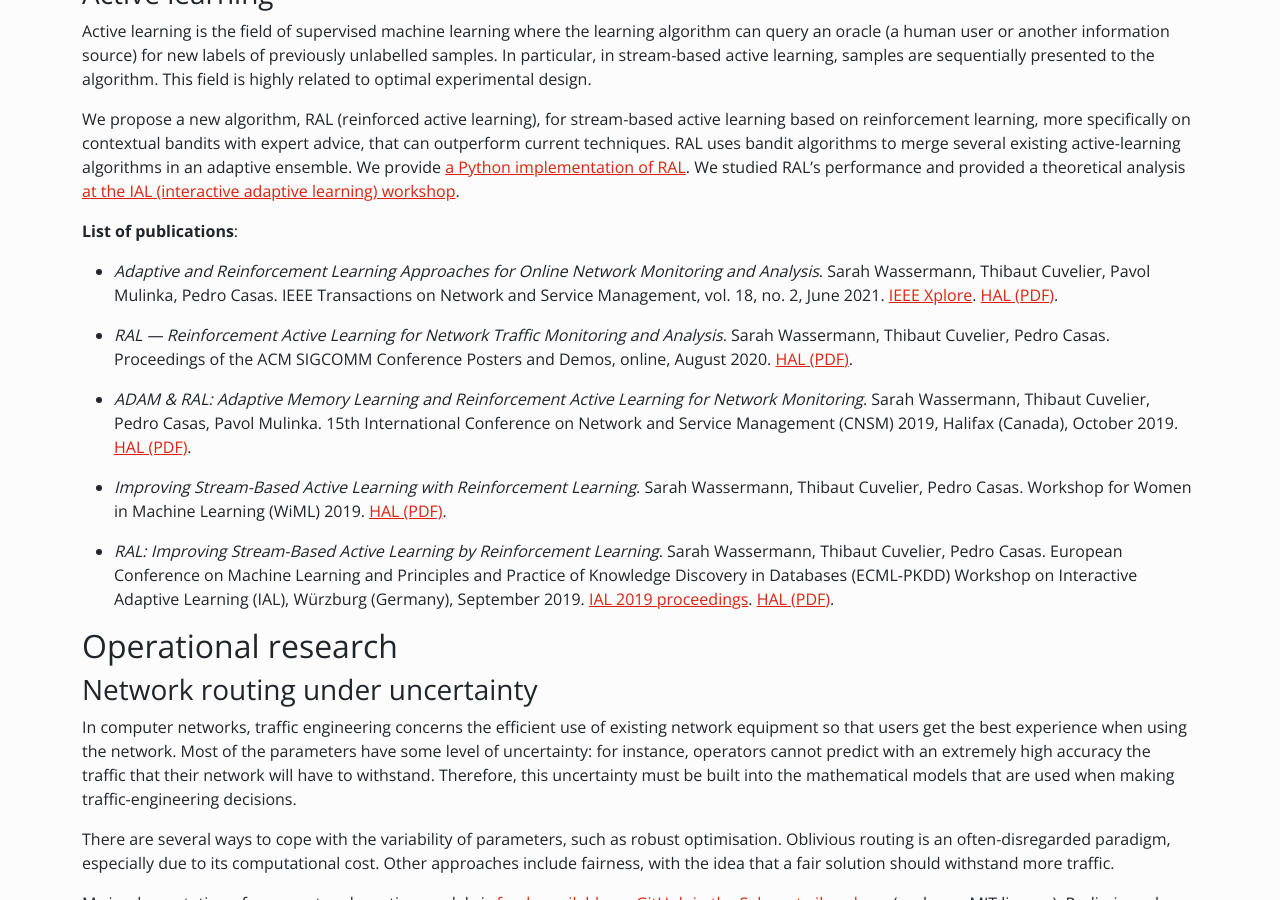
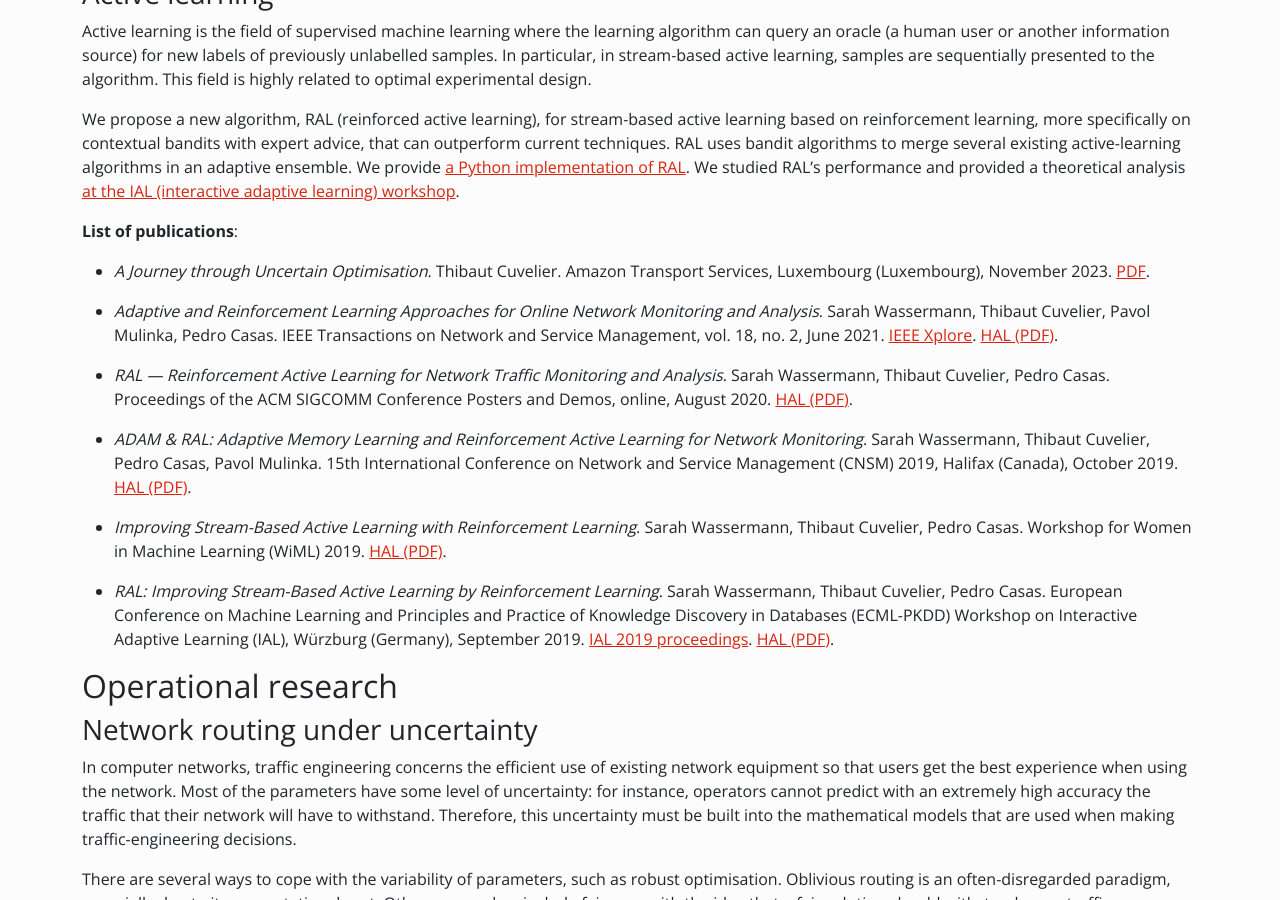
Before and after one commit to dourouc05/dourouc05.github.io, a Jekyll site: the page built from research.md, in a window 1280 px wide and 900 px high, scrolled down 2423 px. Built offline with Jekyll 4.4.1, drawn with Linux system fonts in a browser that asks for light colours; our own code applies the rules of GitHub Pages for plain Markdown files.

```diff
--- a/research.md
+++ b/research.md
@@ -67,6 +67,7 @@ We propose a new algorithm, RAL (reinforced active learning), for stream-based a
 
 **List of publications**:
 
+* {% include reference.md key='uncertainty_amazon2023' %}
 * {% include reference.md key='ral_tnsm2020' %}
 * {% include reference.md key='ral_sigcomm2020' %}
 * {% include reference.md key='ral_cnsm2019' %}
```
